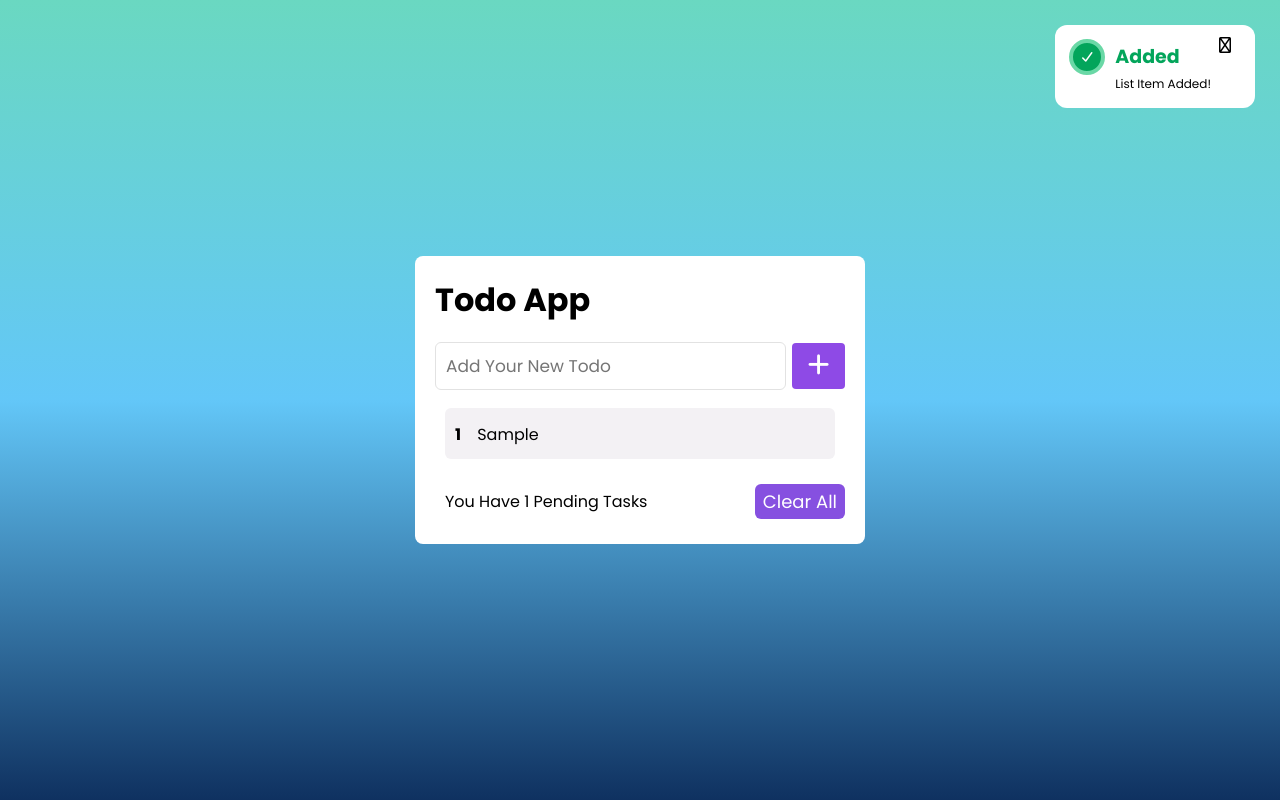
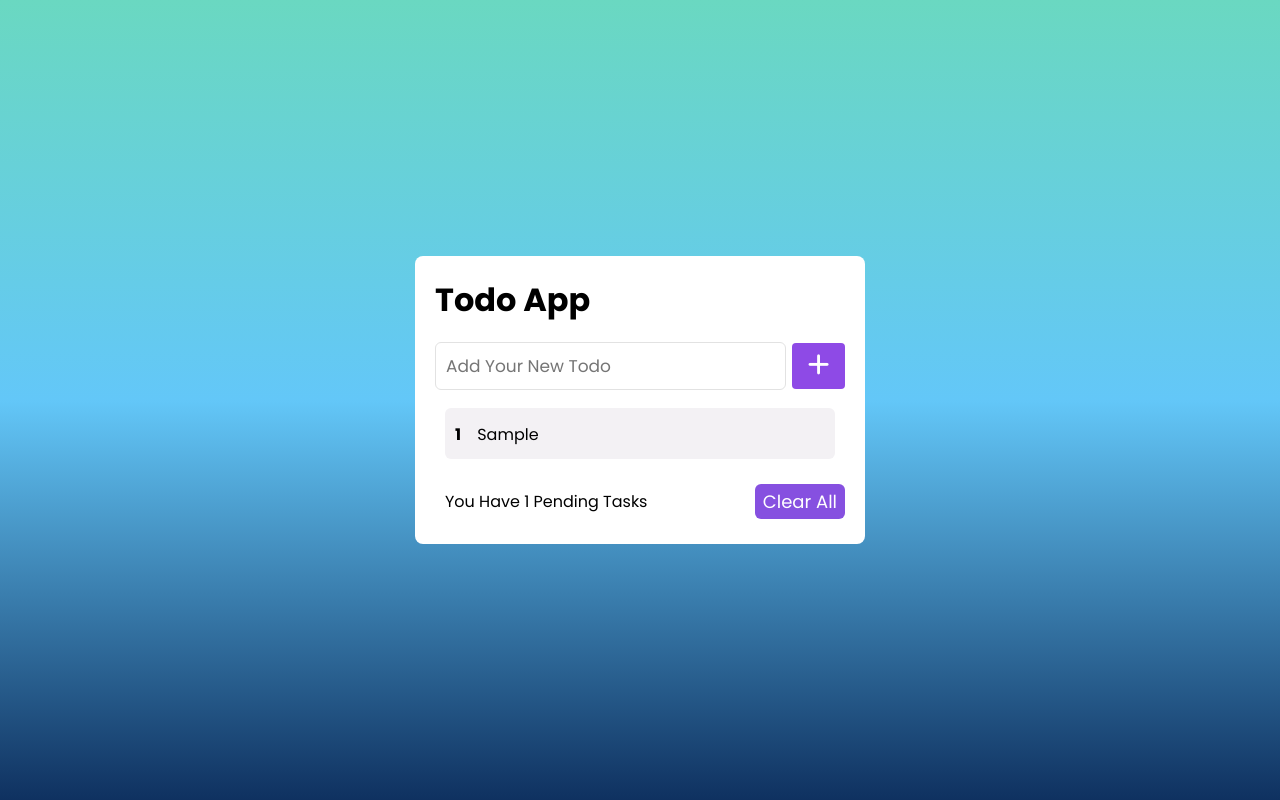
Before and after one commit to muhammad-salman-webdev/todo-list, a plain HTML site: page index.html in a window 1280 px wide. Both pictures are taken after typing "Sample" into the empty fields and a click on the button 818 px from the left and 391 px from the top of the page. Drawn offline with Linux system fonts and the light colour scheme.

Commit message:
Notification Close Function added!

```diff
--- a/script.js
+++ b/script.js
@@ -8,6 +8,8 @@ const notificationElem = document.getElementById("notificationList");
 let count = 0;
 let editingItemIndex = 0;
 let isEditing = false;
+
+let notiCount = 0;
 
 todoForm.addEventListener("submit", (_form) => {
   _form.preventDefault();
@@ -97,45 +99,110 @@ function showNotification(type) {
   let notiIcon = "";
   let notiTitle = "";
   let notiText = "";
-  // Green
+
   if (type === "added") {
     notiClass = "green";
-    notiIcon = "check";
+    notiIcon = "fa-solid fa-check";
     notiTitle = "Added";
     notiText = "List Item Added!";
-  }
-  // Blue
-  else if (type === "edited") {
+  } else if (type === "edited") {
     notiClass = "blue";
+    notiTitle = "Edited";
     notiText = "List Item Edited!";
-  }
-  // Red
-  else if (type === "deleted") {
+  } else if (type === "deleted") {
     notiClass = "red";
+    notiTitle = "Deleted";
     notiText = "List Item Deleted!";
-  }
-  // Yellow
-  else if (type === "error") {
+  } else if (type === "error") {
     notiClass = "yellow";
+    notiTitle = "Error";
     notiText = "Something Happened Wrong!";
   }
 
-  const newNoti = `
-            <div class="notification-item ${notiClass}">
-              <div class="icon">
-                <i class="fa-solid fa-check"></i>
-              </div>
+  notiCount++;
+  // const newNoti = `
+  //   <div class="notification-item ${notiClass} notification-no-${notiCount}">
+  //     <div class="icon">
+  //       <i class="fa-solid fa-check"></i>
+  //     </div>
 
-              <div class="notification-content">
-                <h3>Added</h3>
+  //     <div class="notification-content">
+  //       <h3>${notiTitle}</h3>
+  //       <span>${notiText}</span>
+  //     </div>
 
-                <span>${notiText}</span>
-              </div>
-              <div class="close-icon">
-                <i class="fa-regular fa-xmark"></i>
-              </div>
-            </div>
-  `;
+  //     <div class="close-icon">
+  //       <i class="fa-regular fa-xmark"></i>
+  //     </div>
+  //   </div>
+  // `;
 
-  notificationElem.innerHTML += newNoti;
+  // Noitication Item
+  const _notiItem = document.createElement("div");
+  _notiItem.classList.add(
+    "notification-item",
+    notiClass,
+    `notification-no-${notiCount}`
+  );
+
+  // Icon
+  const _notiIcon = document.createElement("div");
+  _notiIcon.classList.add("icon");
+
+  const _icon = document.createElement("i");
+  _icon.classList.add("fa-solid", "fa-check");
+
+  _notiIcon.appendChild(_icon);
+  // Icon
+
+  // Content
+  const _content = document.createElement("div");
+  _content.classList.add("notification-content");
+
+  const _h3 = document.createElement("h3");
+  _h3.textContent = notiTitle;
+
+  const _span = document.createElement("span");
+  _span.textContent = notiText;
+
+  _content.append(_h3, _span);
+
+  // Content
+
+  // close Icon
+  const _closeIcon = document.createElement("div");
+  _closeIcon.classList.add("close-icon");
+
+  const _icon2 = document.createElement("i");
+  _icon2.classList.add("fa-regular", "fa-xmark");
+
+  _closeIcon.appendChild(_icon2);
+
+  // close Icon
+
+  // Adding
+  _notiItem.append(_notiIcon, _content, _closeIcon);
+
+  console.log(_notiItem);
+  // Adding
+
+  // notificationElem.innerHTML += newNoti;
+  notificationElem.appendChild(_notiItem);
+
+  // const notificationXmark = document.querySelectorAll(".close-icon .fa-xmark");
+  // notificationXmark.forEach((value, index) => {
+  //   value.addEventListener("click", () => {
+  //     notificationXmark[index].closest(".notification-item").remove(); // Sirf target notification remove hogi
+  //   });
+  // });
+
+  const _noti = document.querySelector(`.notification-no-${notiCount}`);
+
+  _noti.querySelector(".close-icon i").addEventListener("click", () => {
+    _noti.remove();
+  });
+
+  setTimeout(() => {
+    _noti.remove();
+  }, 2500);
 }
--- a/style.css
+++ b/style.css
@@ -21,7 +21,7 @@
 .notification-list {
     position: absolute;
     top: 25px;
-    flex-direction: column;
+    flex-direction: column-reverse;
     right: 25px;
     display: flex;
     gap: 15px;
```
